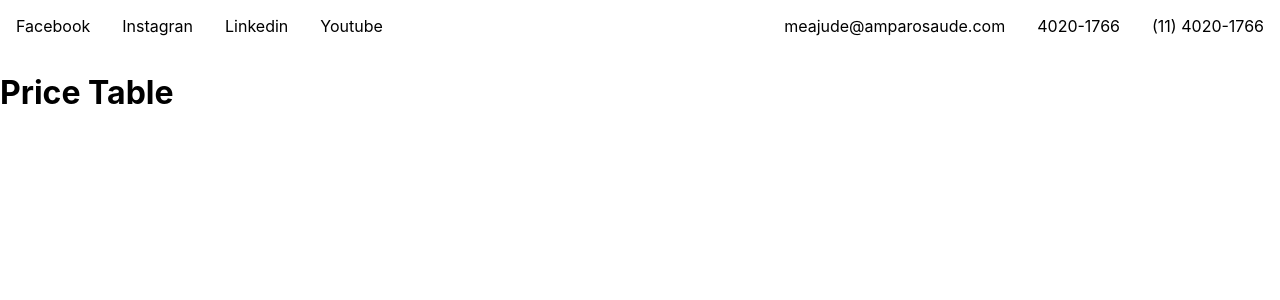
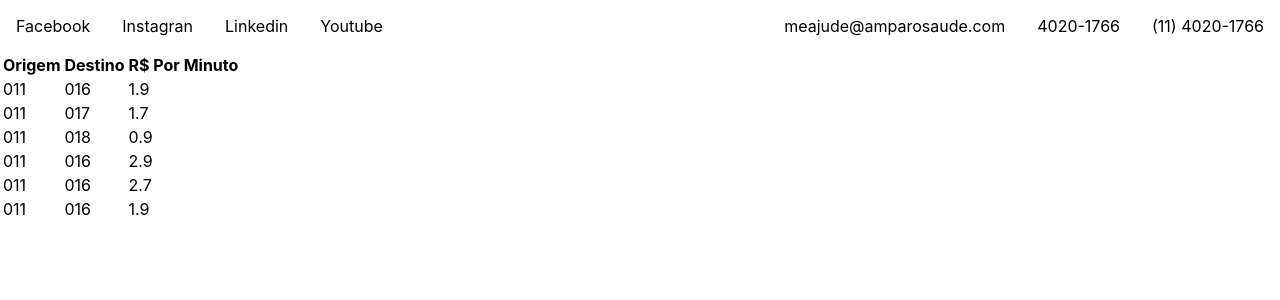
Before and after one commit to joaoreisjpk/Amparo-Saude-Challenge, a Next.js app: page /price-table in a window 1280 px wide. Shown: the top 300 px of the page. Built offline with nearby package versions, Linux system fonts and the light colour scheme.

Commit message:
creating the pricing table

```diff
--- a/src/pages/price-table/index.tsx
+++ b/src/pages/price-table/index.tsx
@@ -12,7 +12,43 @@ export default function Prices({ data }: pricesData): JSX.Element {
         <link rel='icon' href='/favicon.ico' />
       </Head>
       <Header />
-      <h1>Price Table</h1>
+      <table>
+        <tr>
+          <th>Origem</th>
+          <th>Destino</th>
+          <th>R$ Por Minuto</th>
+        </tr>
+        <tr>
+          <td>011</td>
+          <td>016</td>
+          <td>{data['011']['016']}</td>
+        </tr>
+        <tr>
+          <td>011</td>
+          <td>017</td>
+          <td>{data['011']['017']}</td>
+        </tr>
+        <tr>
+          <td>011</td>
+          <td>018</td>
+          <td>{data['011']['018']}</td>
+        </tr>
+        <tr>
+          <td>011</td>
+          <td>016</td>
+          <td>{data['016']['011']}</td>
+        </tr>
+        <tr>
+          <td>011</td>
+          <td>016</td>
+          <td>{data['017']['011']}</td>
+        </tr>
+        <tr>
+          <td>011</td>
+          <td>016</td>
+          <td>{data['018']['011']}</td>
+        </tr>
+      </table>
     </div>
   );
 }
```
